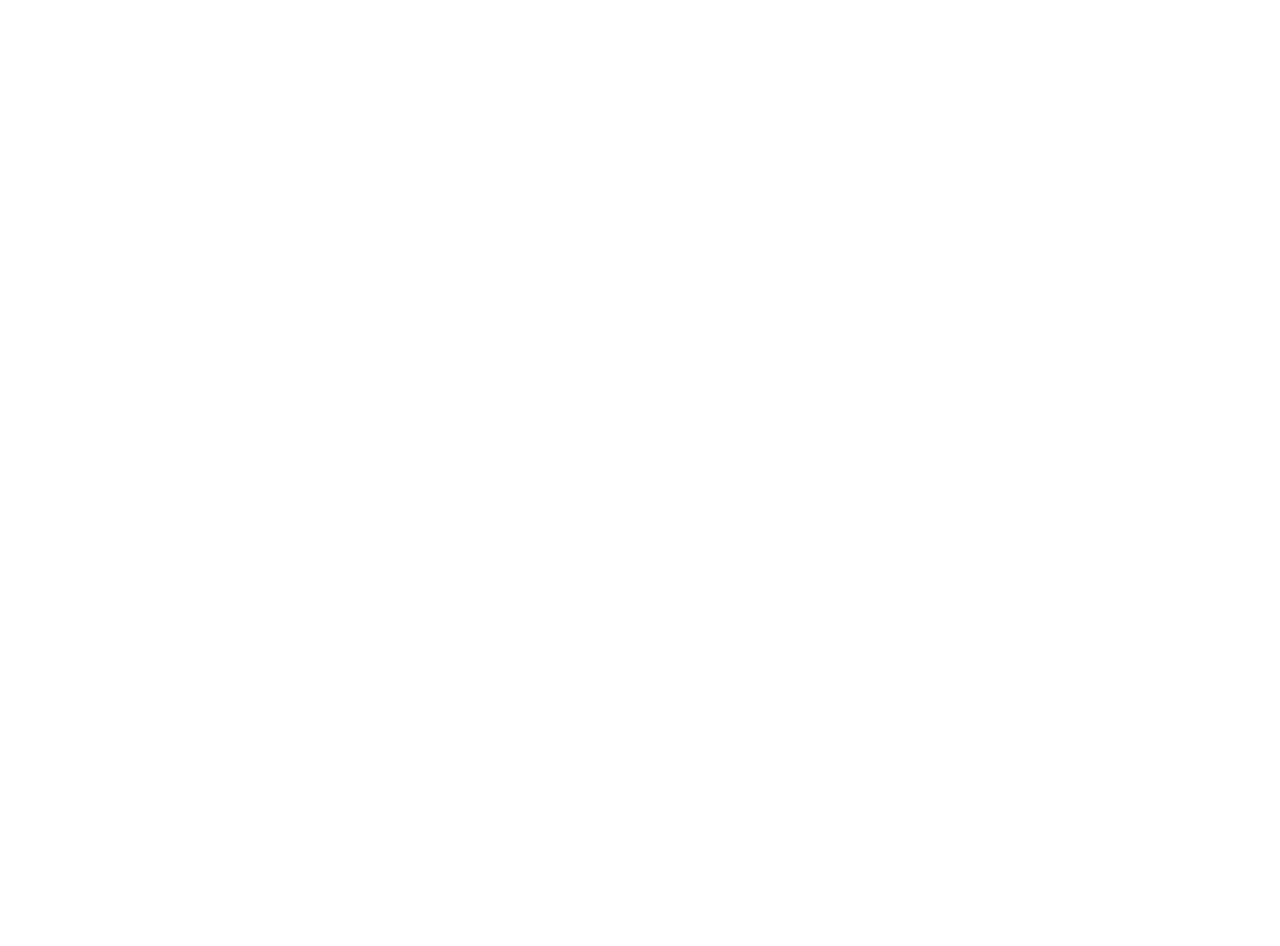
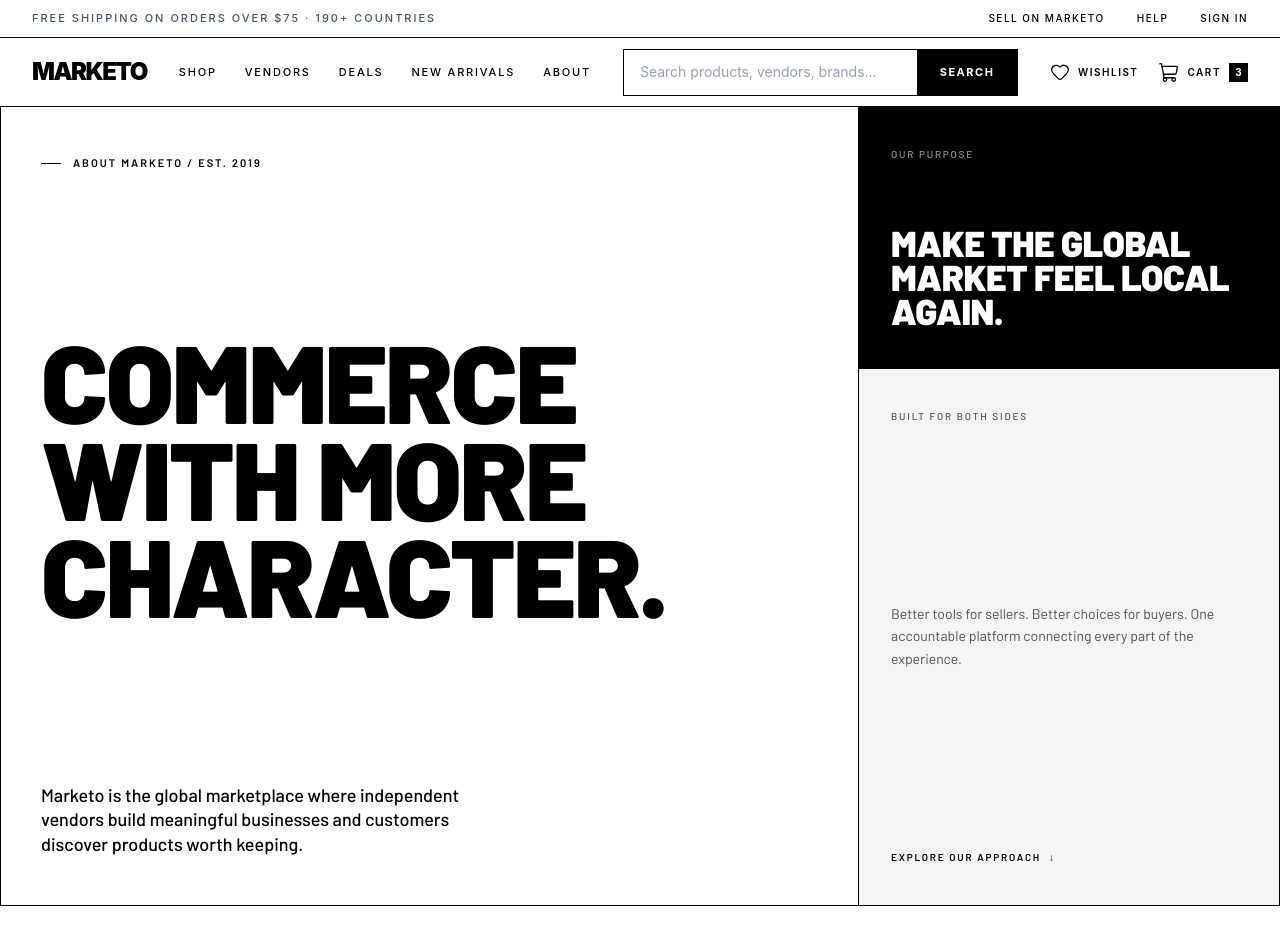
Before and after one commit to mashrurmahmud002/multivendor-front-end-website, a React (Vite) app: page /about in a window 1280 px wide. Before the commit this address had no page. Shown: the top 946 px of the page. Before the commit the page ends 800 px from the top, so only its background shows below. Built offline with nearby package versions, Linux system fonts and the light colour scheme.

Commit message:
about page and banner create done

```diff
--- a/src/App.jsx
+++ b/src/App.jsx
@@ -20,6 +20,7 @@
 import ProductContextProvider from './Components/ProductUploadForm/ProductContextProvider'
 import AuthContextProvider from './Components/AuthContext/AuthContextProvider'
 import ProductDetails from './Components/ProductDetails/ProductDetails'
+import About from './Components/About/About'
 
 
 
@@ -34,6 +35,7 @@
       <Routes>
         <Route path='/' element={<HomeLayOut/>} >
           <Route path='/' element={<Home/>} />
+          <Route path='/about' element={<About/>}/>
 
         </Route>
         <Route path="/shop" element={<ShopLayOut/>} >
--- /dev/null
+++ b/src/Components/About/About.jsx
@@ -0,0 +1,12 @@
+import React from 'react';
+import AboutBanner from './AboutBanner';
+
+const About = () => {
+    return (
+        <div>
+            <AboutBanner></AboutBanner>
+        </div>
+    );
+};
+
+export default About;
--- /dev/null
+++ b/src/Components/About/AboutBanner.jsx
@@ -0,0 +1,88 @@
+import { useEffect } from "react";
+
+/**
+ * Marketo — About / Purpose section
+ * Stack: React + Tailwind CSS
+ * Font:  Barlow (400/500/600) + Barlow Condensed is NOT needed — headline uses Barlow 900.
+ */
+export default function AboutBanner() {
+  // Load Barlow without touching index.html
+  useEffect(() => {
+    const id = "barlow-font";
+    if (document.getElementById(id)) return;
+    const link = document.createElement("link");
+    link.id = id;
+    link.rel = "stylesheet";
+    link.href =
+      "https://fonts.googleapis.com/css2?family=Barlow:wght@400;500;600;800;900&display=swap";
+    document.head.appendChild(link);
+  }, []);
+
+  return (
+    <section
+      style={{ fontFamily: "'Barlow', system-ui, sans-serif" }}
+      className="min-h-screen w-full bg-white text-black border border-black grid grid-cols-1 lg:grid-cols-[1fr_clamp(300px,33%,420px)]"
+    >
+      {/* LEFT — headline */}
+      <div className="flex flex-col justify-between gap-12 px-5 py-8 sm:px-8 sm:py-10 lg:px-10 lg:py-12 lg:border-r lg:border-black">
+        <div className="flex items-center gap-3">
+          <span className="h-px w-5 bg-black" aria-hidden="true" />
+          <p className="text-[10px] sm:text-[11px] font-semibold uppercase tracking-[0.18em]">
+            About Marketo / Est. 2019
+          </p>
+        </div>
+
+        <h1 className="font-black uppercase leading-[0.88] tracking-[-0.02em] text-[clamp(3rem,10.5vw,8.5rem)] lg:text-[clamp(4rem,8.6vw,9rem)]">
+          Commerce
+          <br />
+          with more
+          <br />
+          character.
+        </h1>
+
+        <p className="max-w-md text-base sm:text-lg leading-snug font-medium">
+          Marketo is the global marketplace where independent vendors build
+          meaningful businesses and customers discover products worth keeping.
+        </p>
+      </div>
+
+      {/* RIGHT — purpose + approach */}
+      <aside className="grid grid-rows-[auto_1fr] border-t border-black lg:border-t-0">
+        {/* Purpose */}
+        <div className="bg-black text-white px-5 py-8 sm:px-8 lg:px-8 lg:py-10 flex flex-col justify-between gap-16 lg:min-h-[245px]">
+          <p className="text-[10px] font-medium uppercase tracking-[0.18em] text-white/60">
+            Our purpose
+          </p>
+          <h2 className="font-black uppercase leading-[0.95] tracking-[-0.01em] text-3xl sm:text-4xl lg:text-[2.1rem] xl:text-4xl">
+            Make the global market feel local again.
+          </h2>
+        </div>
+
+        {/* Approach */}
+        <div className="bg-neutral-100 px-5 py-8 sm:px-8 lg:py-10 flex flex-col justify-between gap-12">
+          <p className="text-[10px] font-medium uppercase tracking-[0.18em] text-neutral-600">
+            Built for both sides
+          </p>
+
+          <p className="max-w-sm text-sm leading-relaxed text-neutral-600">
+            Better tools for sellers. Better choices for buyers. One
+            accountable platform connecting every part of the experience.
+          </p>
+
+          <a
+            href="#approach"
+            className="group inline-flex w-fit items-center gap-2 text-[10px] font-semibold uppercase tracking-[0.18em] focus:outline-none focus-visible:ring-2 focus-visible:ring-black focus-visible:ring-offset-4 focus-visible:ring-offset-neutral-100"
+          >
+            Explore our approach
+            <span
+              aria-hidden="true"
+              className="transition-transform duration-200 group-hover:translate-y-0.5"
+            >
+              ↓
+            </span>
+          </a>
+        </div>
+      </aside>
+    </section>
+  );
+}
--- a/src/Components/Header/Header.jsx
+++ b/src/Components/Header/Header.jsx
@@ -12,7 +12,7 @@
   { label: "VENDORS", to: "/vendor/vendor-register" },
   { label: "DEALS", to: "/deals/deals-products" },
   { label: "NEW ARRIVALS", to: "#" },
-  { label: "ABOUT", to: "#" },
+  { label: "ABOUT", to: "/about" },
 ];
 
 const Header = () => {
--- a/src/Components/MostWnatedProducts/MostWantedProducts.jsx
+++ b/src/Components/MostWnatedProducts/MostWantedProducts.jsx
@@ -2,51 +2,7 @@
 import { useGetProducts } from "../../../Hook";
 
 
-// const products = [
-//   {
-//     brand: "KINFOLK STUDIO",
-//     name: "Ceramic Pour-Over Set",
-//     price: "$64",
-//     badge: "NEW",
-//     image: "https://i.ibb.co.com/Ps3NtC5M/pexels-thomas-plets-1139798-4425744.jpg",
-//   },
-//   {
-//     brand: "ATELIER NORD",
-//     name: "Wool Merino Overshirt",
-//     price: "$128",
-//     oldPrice: "$180",
-//     badge: "SALE",
-//     image: "https://i.ibb.co.com/DD7BBXLH/The-Merino-Wool-Overshirt-AW24-183-M-PEARL-Artknitstudios-2-01001d3a-0bd2-480d-8c7e-73ca94c3b8cb.webp",
-//   },
-//   {
-//     brand: "VOLT ELECTRONICS",
-//     name: "Compact Air Purifier",
-//     price: "$219",
-//     image: "https://i.ibb.co.com/1ffgq5sJ/pexels-catscoming-2123430.jpg",
-//   },
-//   {
-//     brand: "ROOTS & REMEDY",
-//     name: "Ashwagandha Extract",
-//     price: "$38",
-//     badge: "BESTSELLER",
-//     image: "https://i.ibb.co.com/3mD1DGc3/pexels-jonathanborba-17820710.jpg",
-//   },
-//   {
-//     brand: "KINFOLK STUDIO",
-//     name: "Linen Napkin Set ×6",
-//     price: "$42",
-//     oldPrice: "$60",
-//     badge: "SALE",
-//     image: "https://i.ibb.co.com/3mJybGPz/pexels-tima-miroshnichenko-4794881.jpg",
-//     wishlist: true,
-//   },
-//   {
-//     brand: "VOLT ELECTRONICS",
-//     name: "Wireless Earbuds Pro",
-//     price: "$149",
-//     image: "https://i.ibb.co.com/XZ4SRrrk/pexels-wolfgang-weiser-467045605-18475528.jpg",
-//   },
-// ];
+
 
 
 
@@ -56,7 +12,7 @@
 
   const {data} = useGetProducts();
 
-  console.log(data?.data?.products)
+
 
 
   return (
@@ -191,7 +147,7 @@
               {/* Brand */}
               <p
                 className="
-                  text-[9px]
+                  text-[15px]
                   font-medium
                   uppercase
                   tracking-[1px]
@@ -205,7 +161,7 @@
               <h3
                 className="
                   mt-1
-                  text-[9px]
+                  text-[20px]
                   font-bold
                   leading-tight
                   text-black
@@ -231,11 +187,12 @@
 
                 <button
                   className="
-                    h-[22px]
-                    min-w-[47px]
+                    h-[24px]
+                    min-w-[147px]
                     border
                     border-black
                     px-2
+
                     text-[9px]
                     font-semibold
                     uppercase
```
